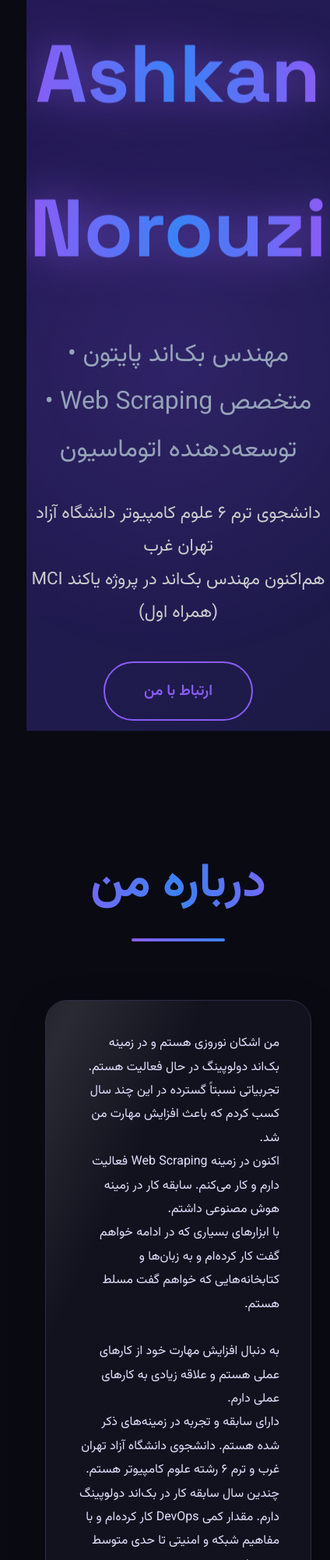
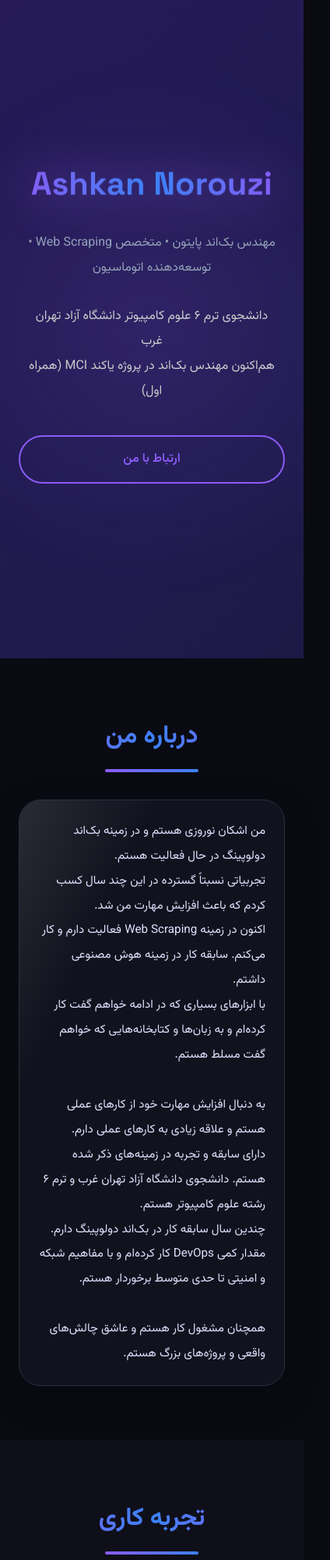
Before and after one commit to ashkan0201/portfolio, a plain HTML site: page index.html in a window 390 px wide. Shown: the top 2000 px of the page at 78% size, 424 px wide, since content can reach past the window. Drawn offline with Linux system fonts and the light colour scheme.

Commit message:
Update index.html

```diff
--- a/index.html
+++ b/index.html
@@ -3,9 +3,7 @@
 <head>
     <meta charset="UTF-8">
     <meta name="viewport" content="width=device-width, initial-scale=1.0">
-    <title>اشکان نوروزی - مهندس بک‌اند پایتون و وب اسکریپینگ</title>
-
-    <!-- فونت‌ها -->
+    <title>Ashkan Norouzi</title>
     <link href="https://fonts.googleapis.com/css2?family=Vazirmatn:wght@300;400;500;600;700;800&family=Space+Grotesk:wght@400;600;700&display=swap" rel="stylesheet">
     <link rel="stylesheet" href="https://cdnjs.cloudflare.com/ajax/libs/font-awesome/6.5.2/css/all.min.css">
 
@@ -32,7 +30,6 @@
         }
         .container { max-width: 1280px; margin: 0 auto; padding: 0 24px; }
 
-        /* هدر */
         header {
             min-height: 100vh;
             display: flex;
@@ -63,7 +60,6 @@
             from { opacity: 0.6; transform: scale(1); }
             to { opacity: 1; transform: scale(1.1); }
         }
-
         h1 {
             font-family: 'Space Grotesk';
             font-size: 6.5rem;
@@ -83,8 +79,6 @@
             0%, 100% { transform: translateY(0); }
             50% { transform: translateY(-15px); }
         }
-
-        /* انیمیشن اسکرول */
         section {
             padding: 140px 0;
             opacity: 0;
@@ -121,8 +115,6 @@
             animation: expandLine 1.5s ease-out forwards;
         }
         @keyframes expandLine { to { width: 120px; } }
-
-        /* کارت‌ها */
         .about-card, .card, .project-card, .contact-item {
             background: var(--card);
             padding: 40px;
@@ -147,8 +139,6 @@
             box-shadow: 0 35px 90px rgba(139,92,246,0.5);
             border-color: var(--accent);
         }
-
-        /* Skill Bars */
         .skill-bar {
             height: 14px;
             background: var(--border);
@@ -175,8 +165,6 @@
             0% { transform: translateX(-100%); }
             100% { transform: translateX(100%); }
         }
-
-        /* پروژه‌ها */
         .projects-grid {
             display: grid;
             grid-template-columns: repeat(2, 1fr);
@@ -217,7 +205,6 @@
             100% { transform: rotate(360deg); }
         }
 
-        /* دکمه‌ها */
         .btn {
             display: inline-block;
             padding: 18px 50px;
@@ -250,7 +237,6 @@
             100% { box-shadow: 0 20px 50px rgba(139,92,246,0.6); }
         }
 
-        /* تگ‌ها */
         .tag {
             background: rgba(139,92,246,0.15);
             color: var(--accent);
@@ -267,7 +253,6 @@
         .tag:nth-child(3) { animation-delay: 0.3s; }
         .tag:hover { background: var(--accent); color: #fff; transform: translateY(-3px); }
 
-        /* تماس */
         .contact-grid {
             display: grid;
             grid-template-columns: repeat(3, 1fr);
@@ -281,8 +266,6 @@
         @media (max-width: 576px) {
             .contact-grid { grid-template-columns: 1fr; }
         }
-
-        /* لینک‌های دیزاین شده */
         .styled-link {
             color: var(--accent);
             text-decoration: none;
@@ -307,7 +290,6 @@
             width: 100%;
         }
 
-        /* انیمیشن‌های عمومی */
         @keyframes fadeInUp {
             from { opacity: 0; transform: translateY(20px); }
             to { opacity: 1; transform: translateY(0); }
@@ -326,11 +308,86 @@
             opacity: 1 !important;
             transform: translateY(0) !important;
         }
+        @media (max-width: 768px) {
+            h1 {
+                font-size: 3.2rem;
+                line-height: 1.3;
+            }
+            header p {
+                font-size: 1.2rem !important;
+                line-height: 2;
+                padding: 0 10px;
+            }
+            .btn {
+                padding: 14px 30px;
+                font-size: 1rem;
+            }
+            section {
+                padding: 90px 0;
+            }
+            h2 {
+                font-size: 2.4rem;
+                margin-bottom: 50px;
+            }
+            .about-card {
+                padding: 28px;
+                font-size: 1rem;
+                line-height: 2.1;
+            }
+            .card {
+                padding: 30px;
+            }
+            .projects-grid,
+            .contact-grid,
+            .container > div[style*="grid"] {
+                grid-template-columns: 1fr !important;
+                gap: 22px !important;
+            }
+            .skill-item {
+                font-size: 0.95rem;
+            }
+            .skill-bar {
+                height: 10px;
+            }
+            .project-icon {
+                height: 130px;
+            }
+            .project-icon i {
+                font-size: 2.5rem;
+            }
+        }
+        @media (max-width: 480px) {
+            h1 {
+                font-size: 2.6rem;
+            }
+            header p {
+                font-size: 1rem !important;
+            }
+            .btn {
+                width: 100%;
+                padding: 14px 0;
+                font-size: 1rem;
+            }
+            .about-card {
+                font-size: 0.95rem;
+                padding: 24px;
+            }
+            section {
+                padding: 70px 0;
+            }
+            .card {
+                padding: 24px;
+            }
+            .project-icon {
+                height: 110px;
+            }
+            h2 {
+                font-size: 2rem;
+            }
+        }
     </style>
 </head>
 <body data-theme="dark">
-
-    <!-- Header -->
     <header>
         <div class="container">
             <h1>Ashkan Norouzi</h1>
@@ -540,7 +597,7 @@
                         <div class="tags"><span class="tag">Flask</span><span class="tag">WebSocket</span></div>
                     </div>
                 </a>
-                <a href="https://github.com/ash  <a href="https://github.com/ashkan0201/Ai_notebook" target="_blank" class="project-card" style="--i:5;">
+                <a href="https://github.com/ashkan0201/Ai_notebook" target="_blank" class="project-card" style="--i:5;">
                     <div class="project-icon" style="background:#a855f7;color:#fff;"><i class="fas fa-brain"></i></div>
                     <div class="project-info">
                         <h3>AI Notebook</h3>
```
